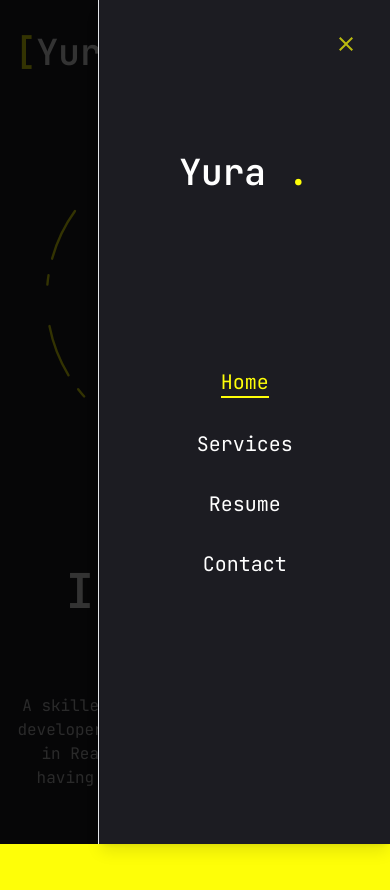
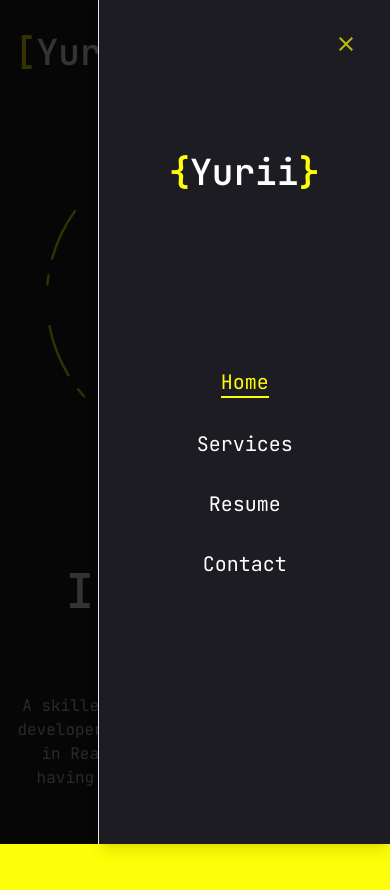
Before and after one commit to yurashalya/portfolio_main, a Next.js app: page / in a window 390 px wide. Both pictures are taken after a click on the button 357 px from the left and 52 px from the top of the page. Shown: the top 890 px of the page. Built offline with nearby package versions, Linux system fonts and the light colour scheme.

Commit message:
Refactored code

```diff
--- a/app/api/contact/route.ts
+++ b/app/api/contact/route.ts
@@ -1,4 +1,4 @@
-import nodemailer from "nodemailer";
+const nodemailer = require("nodemailer");
 import { NextRequest, NextResponse } from "next/server";
 
 export async function POST(req: NextRequest) {
--- a/components/MobileNavigation.tsx
+++ b/components/MobileNavigation.tsx
@@ -1,5 +1,6 @@
 "use client";
 import Link from "next/link";
+import { useState } from "react";
 import { usePathname } from "next/navigation";
 import { Sheet, SheetContent, SheetTrigger } from "@/components/ui/sheet";
 import { CiMenuFries } from "react-icons/ci";
@@ -7,10 +8,19 @@ import { CiMenuFries } from "react-icons/ci";
 import { Links } from "@/constants";
 
 const MobileNavigation = () => {
-  const pathname = usePathname(); // Get the current path
+  const pathname = usePathname();
+  const [isOpen, setIsOpen] = useState<boolean>(false);
+
+  const handleOpenChange = (open: boolean) => {
+    setIsOpen(open);
+  };
+
+  const handleClose = () => {
+    setIsOpen(false);
+  };
 
   return (
-    <Sheet>
+    <Sheet open={isOpen} onOpenChange={handleOpenChange}>
       <SheetTrigger className="flex justify-center items-center">
         <CiMenuFries className="text-[35px] text-accent" />
       </SheetTrigger>
@@ -18,7 +28,9 @@ const MobileNavigation = () => {
         <div className="mt-32 mb-40 text-center text-2xl">
           <Link href="/">
             <h1 className="text-4xl font-semibold">
-              Yura <span className="text-accent">.</span>
+              <span className="text-accent">{`{`}</span>
+              Yurii
+              <span className="text-accent">{`}`}</span>
             </h1>
           </Link>
         </div>
@@ -26,6 +38,7 @@ const MobileNavigation = () => {
           {Links.map((link, index) => {
             return (
               <Link
+                onClick={handleClose}
                 href={link.path}
                 key={index}
                 className={`${
--- a/components/Photo.tsx
+++ b/components/Photo.tsx
@@ -26,7 +26,7 @@ const Photo = () => {
             priority
             quality={100}
             fill
-            className="object-contain"
+            sizes="object-contain"
           />
         </motion.div>
         {/* circle */}
--- a/types/nodemailer.d.ts
+++ /dev/null
@@ -1 +0,0 @@
-declare module "nodemailer";
```
